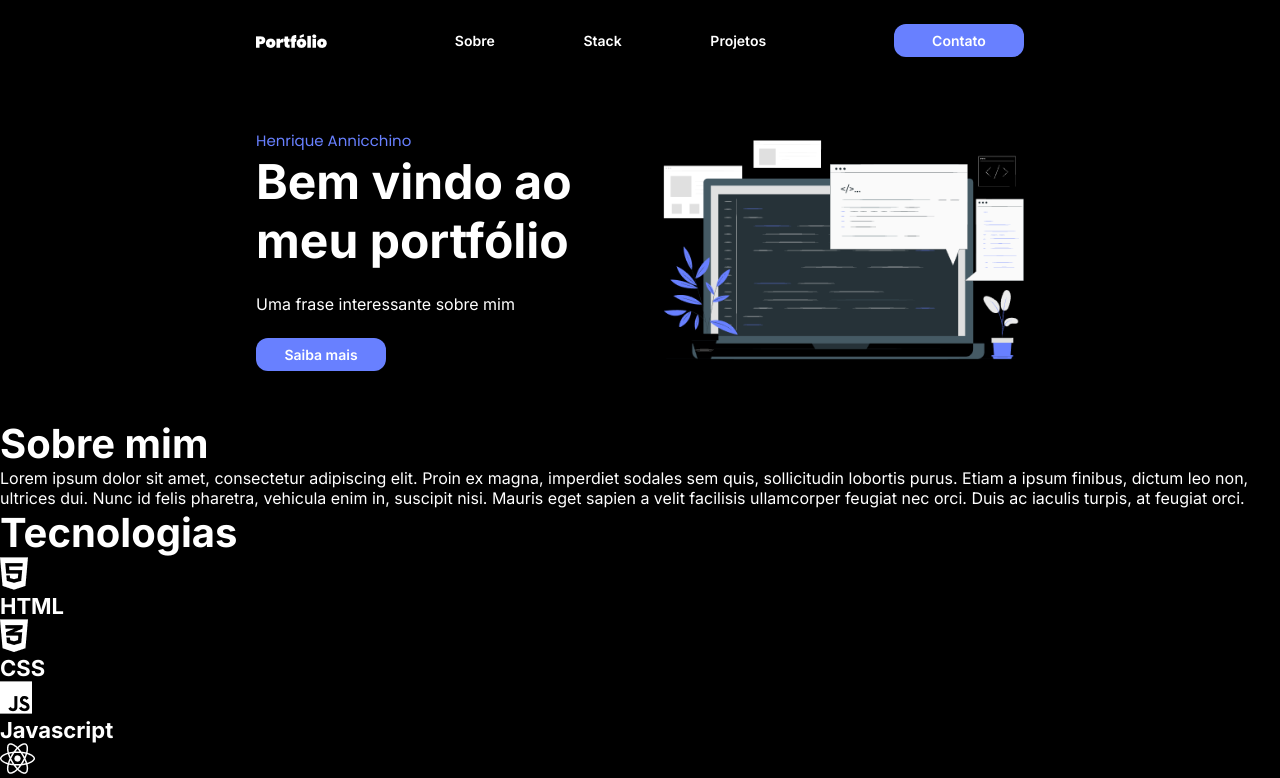
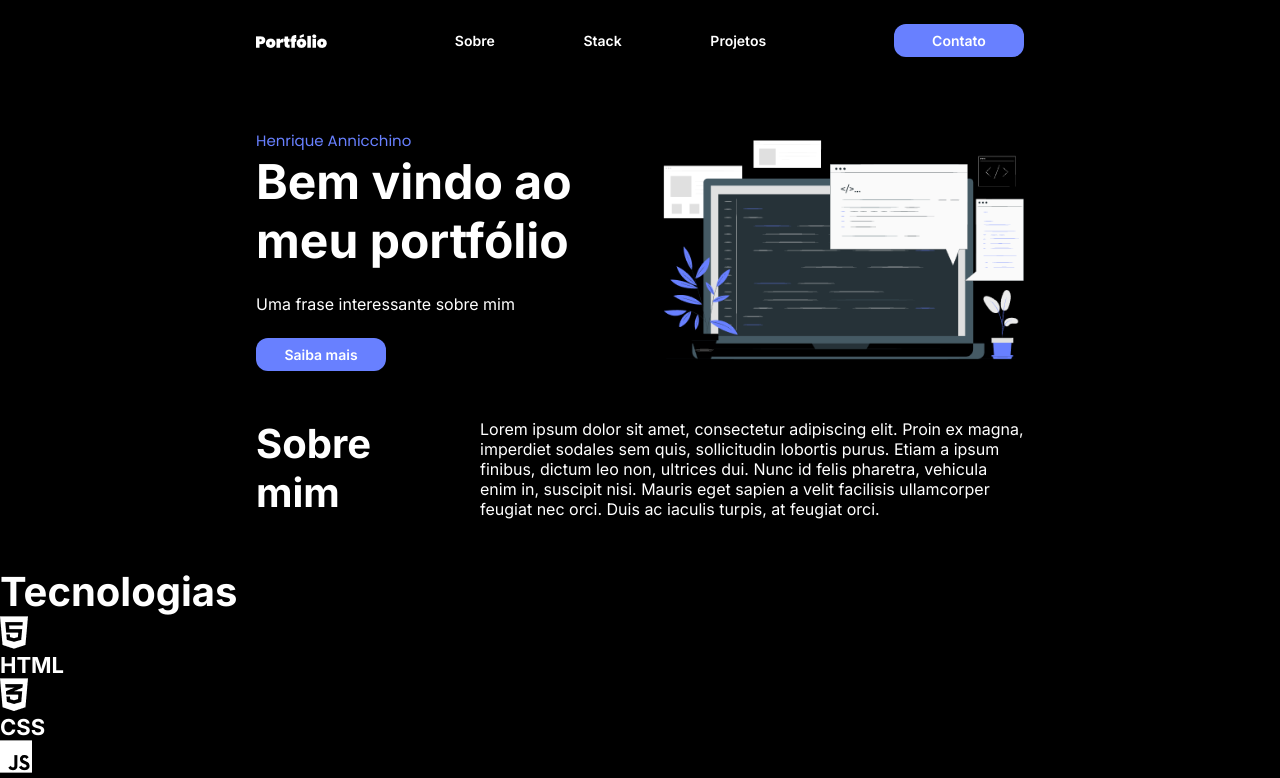
Before and after one commit to Henriqueamfreitas/portfolio-react-s1, a React (Vite) app: page / in a window 1280 px wide. Shown: the top 778 px of the page. Built offline with nearby package versions, Linux system fonts and the light colour scheme.

Commit message:
revisao estilização header e estilizacao bannersection

```diff
--- a/src/components/AboutMeSection/index.jsx
+++ b/src/components/AboutMeSection/index.jsx
@@ -2,9 +2,9 @@ import styles from "../AboutMeSection/style.module.css";
 
 export const AboutMeSection = () => {
     return(
-        <section id="aboutMeSection">
-            <h2 className="title two secondary">Sobre mim</h2>
-            <p className="paragraph one secondary">
+        <section className={styles.section} id="aboutMeSection">
+            <h2 className={`${styles.h2} title two secondary`}>Sobre mim</h2>
+            <p className={`${styles.p} paragraph one secondary`}>
                 Lorem ipsum dolor sit amet, consectetur adipiscing elit. Proin ex magna, imperdiet sodales sem quis,
                 sollicitudin lobortis purus. Etiam a ipsum finibus, dictum leo non, ultrices dui. Nunc id felis pharetra,
                 vehicula enim in, suscipit nisi. Mauris eget sapien a velit facilisis ullamcorper feugiat nec orci. Duis
--- a/src/components/AboutMeSection/style.module.css
+++ b/src/components/AboutMeSection/style.module.css
@@ -0,0 +1,35 @@
+.section{
+    display: flex;
+    flex-direction: column;
+    padding: 0 15vw;
+    justify-content: center;
+    align-items: center;
+    gap: 2rem;
+    margin-bottom: 1rem;
+}
+
+.h2{
+    max-width: 350px;
+}
+
+.p{
+    max-width: 350px;
+}
+
+@media (min-width: 1020px){
+    .section{
+        padding: 0 20vw;
+        flex-direction: row;
+        justify-content: flex-start;
+        align-items: flex-start;
+        margin-bottom: 3rem;
+    }
+
+    .h2{
+        min-width: 25%;
+    }
+
+    .p{
+        max-width: 100%;
+    }
+}
```
